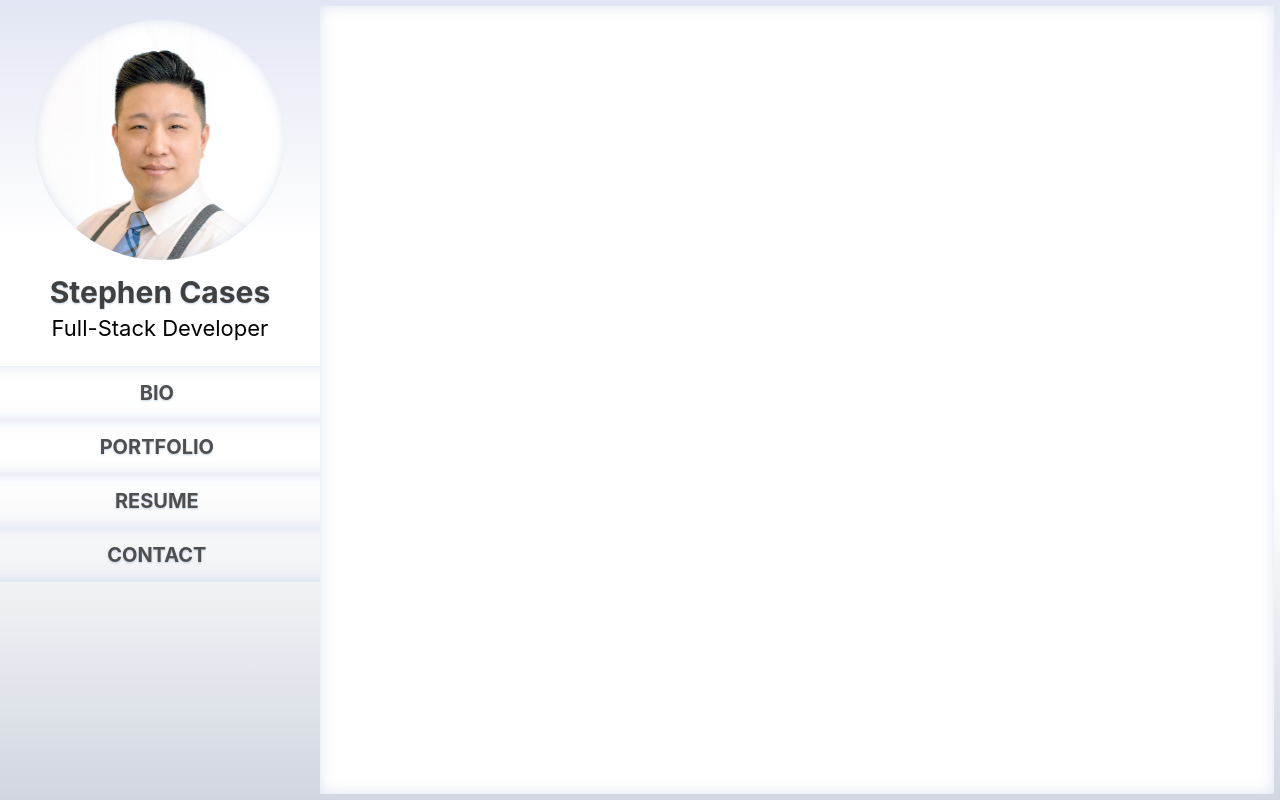
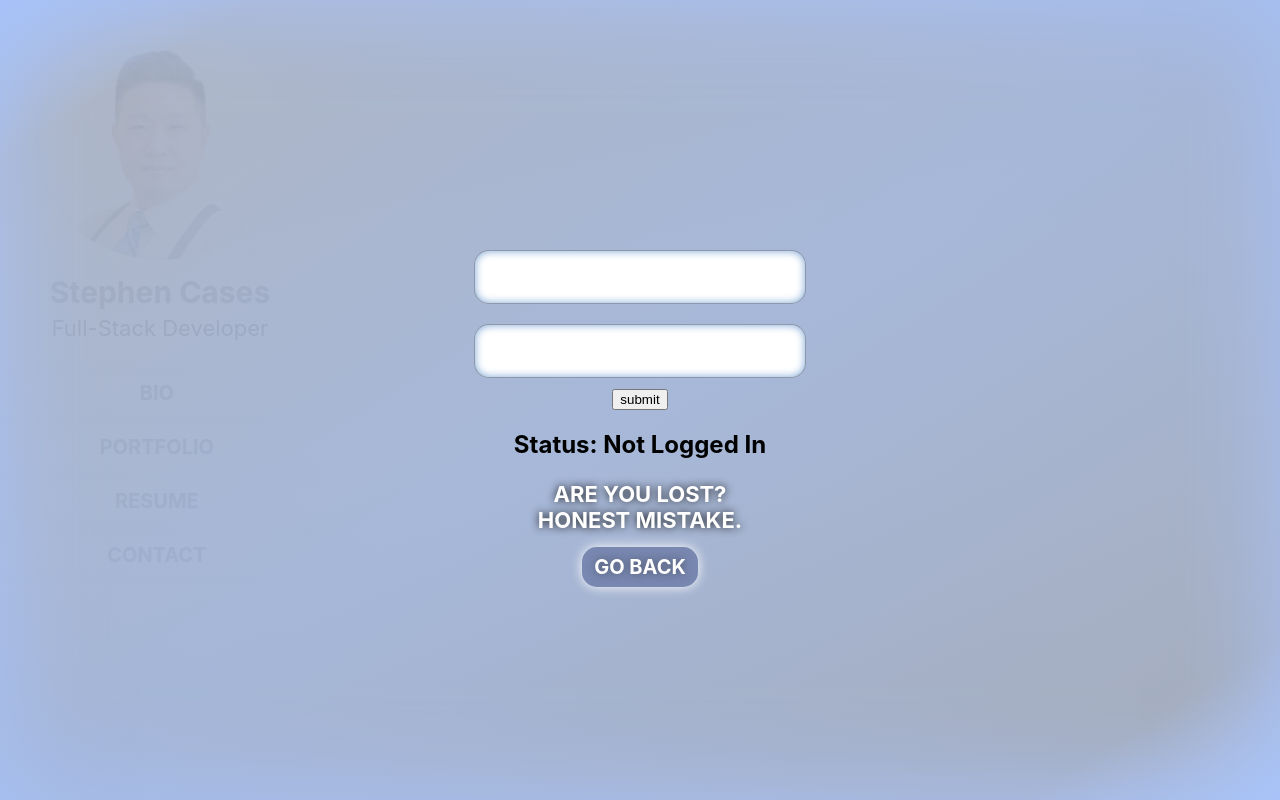
Before and after one commit to builtforsomethingbigger/stephencases.com, a React (Create React App) app: page /login in a window 1280 px wide. Built offline with nearby package versions, Linux system fonts and the light colour scheme; no server answers.

Commit message:
Authentication working

```diff
--- a/src/App.js
+++ b/src/App.js
@@ -16,10 +16,11 @@ const portfolioAPI = 'http://localhost:3001/portfolios'
 
 export default class App extends React.Component{
 
-  constructor(props) {
-    super(props);
+  constructor() {
+    super()
+
     this.state = {
-      isLoggedIn: false,
+      isLoggedIn: "Not Logged In",
       user: {},
       entries: [],
       bio: [],
@@ -29,7 +30,7 @@ export default class App extends React.Component{
 
 
   componentDidMount() {
-    this.loginStatus()
+    // this.loginStatus()
     this.fetchResumes()
     this.fetchBio()
     this.fetchPortfolio()
@@ -56,34 +57,34 @@ export default class App extends React.Component{
 //LOGIN FUNCTIONS
   handleLogin = (data) => {
     this.setState({
-      isLoggedIn: true,
+      isLoggedIn: "Logged In",
       user: data.user
     })
   }
 
-  handleLogout = (data) => {
-    this.setState({
-      isLoggedIn: false,
-      user: {}
-    })
-  }
+  // handleLogout = (data) => {
+  //   this.setState({
+  //     isLoggedIn: false,
+  //     user: {}
+  //   })
+  // }
 
-  loginStatus = () => {
-    const loginAPI = "http://localhost:3001/SignIn"
-    fetch(loginAPI, {withCredentials: true}, {
-      method:'GET',
-      mode: 'cors'
-    })
-    .then(res=>res.json())
-    .then(response => {
-      if (response.data.logged_in) {
-        this.handleLogin(response)
-      } else {
-        this.handleLogout()
-      }
-    })
-    .catch(error => console.log('api errors:', error))
-  }
+  // loginStatus = () => {
+  //   const loginAPI = "http://localhost:3001/SignIn"
+  //   fetch(loginAPI, {withCredentials: true}, {
+  //     method:'GET',
+  //     mode: 'cors'
+  //   })
+  //   .then(res=>res.json())
+  //   .then(response => {
+  //     if (response.data.logged_in) {
+  //       this.handleLogin(response)
+  //     } else {
+  //       this.handleLogout()
+  //     }
+  //   })
+  //   .catch(error => console.log('api errors:', error))
+  // }
 //END LOGIN FUNCTIONS
 
 
@@ -98,30 +99,34 @@ export default class App extends React.Component{
           />
         )}/>
         <Switch>
-          <Route exact path='/signin' render={routerProps => (
+          <Route exact path='/login' render={routerProps => (
             <Login  {...routerProps}
-              handleLogin={this.handleLogin}
+              handleSuccessfulAuth={this.handleLogin}
               loggedInStatus={this.state.isLoggedIn}
             />
           )}/>
           <div id="Main">
             <Route exact path='/bio'  render={routerProps => (
               <Bio  {...routerProps}
+              loggedInStatus={this.state.isLoggedIn}
                 bio={this.state.bio}
               />
             )}/>
             <Route exact path='/portfolio'  render={routerProps => (
               <Portfolio  {...routerProps}
+                loggedInStatus={this.state.isLoggedIn}
                 portfolio={this.state.portfolio}
               />
             )}/>
             <Route exact path='/resume'  render={routerProps => (
               <Resume  {...routerProps}
+                loggedInStatus={this.state.isLoggedIn}
                 entries={this.state.entries}
               />
             )}/>
             <Route exact path='/contact'  render={routerProps => (
               <Contact  {...routerProps}
+                loggedInStatus={this.state.isLoggedIn}
               />
             )}/>
             {/* <Route exact path='/crm/new-post' component={<PostForm />}/> */}
--- a/src/components/Home.js
+++ b/src/components/Home.js
@@ -2,7 +2,7 @@ import React from 'react'
 import { useEffect, useState } from 'react'
 import '../styles/Home.css';
 
-const Home = () => {
+const Home = (props) => {
     const [x, setX] = useState()
     const [y, setY] = useState()
     useEffect(
@@ -33,7 +33,7 @@ const Home = () => {
                 <h1>WELCOME TO MY PROFESSIONAL PORTFOLIO!</h1>
                 <h2>{`x: ${x}; y: ${y};`}</h2>
                 <h3>{returnStatement()}</h3>
-
+                <h2>Status: {props.loggedInStatus}</h2>
             </div>
         </div>
     )
--- a/src/components/profile/ProfileBanner.js
+++ b/src/components/profile/ProfileBanner.js
@@ -6,22 +6,22 @@ import '../../styles/ProfileBanner.css';
 
 const ProfileBanner = () => {
 
-    const [signInBtn, displaySignInBtn] = useState('none')
+    const [logInBtn, displayLogInBtn] = useState('none')
 
-    const signInSetState = e => {
-        if(signInBtn === 'none'){
-            displaySignInBtn('block')
+    const LogInSetState = e => {
+        if(logInBtn === 'none'){
+            displayLogInBtn('block')
         }else{
-            displaySignInBtn('none')
+            displayLogInBtn('none')
         }
     }
 
     return(
         <div id="ProfileBanner">
             <div className="menuBtn">≡</div>
-            <div id="ProfilePicture" onDoubleClick={() => signInSetState()}>
-                <Link to='/SignIn'>
-                    <div className="signin-btn" style={{display: signInBtn}} onMouseOut={() => signInSetState()}>SIGN IN</div>
+            <div id="ProfilePicture" onDoubleClick={() => LogInSetState()}>
+                <Link to='/login'>
+                    <div className="login-btn" style={{display: logInBtn}} onMouseOut={() => LogInSetState()}>LOGIN</div>
                 </Link>
             </div>
             <div id="ProfileInfo">
--- a/src/components/scases/Login.js
+++ b/src/components/scases/Login.js
@@ -1,8 +1,9 @@
 import React from 'react'
+import axios from 'axios'
 // import {Link} from 'react-router-dom'
 import '../../styles/Login.css';
 
-const loginAPI = 'http://localhost:3001/SignIn'
+const loginAPI = 'http://localhost:3001/sessions'
 export default class Login extends React.Component{
     constructor(props){
         super(props)
@@ -12,80 +13,80 @@ export default class Login extends React.Component{
     state = {
         username: '',
         password: '',
-        errors: ''
+        loginErrors:''
     }
 
     goBack(){
         this.props.history.goBack();
     }
 
-    componentDidMount() {
-        return this.props.loggedInStatus ? this.redirect() : null
-    }
-
-    onChangeHandler = e => {
-        const {name, value} = e.target
+    handleChange = e => {
         this.setState({
-            [name]: value
+            [e.target.name]: e.target.value
         })
     }
 
-    submitHandler = e => {
+    handleSubmit = e => {
         e.preventDefault()
-        const {username, password} = this.state
-        let user = {
-        username: username,
-        password: password
-        }
+        const { username, password } = this.state
 
-        fetch(loginAPI, {user}, {withCredentials: true}, {
-            method:'GET',
-            mode: 'cors'
-        })
-        .then(res=>res.json())
-        .then(response => console.log)
-        .then(response => {
-            if (response.data.logged_in) {
-                this.props.handleLogin(response.data)
-                this.redirect()
-            } else {
-                this.setState({
-                errors: response.data.errors
-                })
+        axios.post(loginAPI, {
+            user: {
+                username: username,
+                password: password
             }
         })
-        .catch(error => console.log('api errors:', error))
-    };
-
-    redirect = () => {
-    this.props.history.push('/')
-
-    // handleErrors = () => {
-    //     return (
-    //         <div>
-    //             <ul>
-    //                 {this.state.errors.map(error => {
-    //                     return <li key={error}>{error}</li>
-    //                 })}
-    //             </ul>
-    //         </div>
-    //     )
-    // }
+        .then(res=> {
+            // console.log('res from login', res)
+            if(res.data.logged_in){
+                this.props.handleSuccessfulAuth(res.data)
+            }
+        })
+        .catch(error => {
+            console.log('login error', error)
+        })
     }
 
+    // handleSubmit = e => {
+    //     e.preventDefault()
+    //     const { username, password } = this.state
+
+    //     fetch(loginAPI, {
+    //         method: 'POST',
+    //         headers: {
+    //             'Content-Type': 'application/json',
+    //             accept: 'application/json'
+    //         },
+    //         body: JSON.stringify({
+    //             user: {
+    //                 username: username,
+    //                 password: password
+    //             }
+    //         })
+    //     })
+    //     .then(res=> {
+    //         console.log('res from login', res)
+    //     })
+    //     .catch(error => {
+    //         console.log('login error', error)
+    //     })
+
+    // }
+
+
     render(){
-        const {username, password} = this.state
         return(
             <div id="LoginPage">
                 <div className="login-card">
-                    <form onSubmit={this.submitHandler}>
+                    <form onSubmit={this.handleSubmit}>
                         <div>
                             <input
                                 className="login-input"
                                 type="text"
                                 name="username"
-                                value={username}
-                                onChange={this.onChangeHandler}
+                                value={this.state.username}
+                                onChange={this.handleChange}
+                                required
                             />
                         </div>
                         <div>
@@ -93,12 +94,15 @@ export default class Login extends React.Component{
                                 className="login-input"
                                 type="password"
                                 name="password"
-                                value={password}
-                                onChange={this.onChangeHandler}
+                                value={this.state.password}
+                                onChange={this.handleChange}
+                                required
                             />
                         </div>
-                        <button type="submit" onClick={this.submitHandler}>LOGIN</button>
+                        <button type="submit" onClick={this.handleSubmit}>submit</button>
                     </form>
+                    <h2>Status: {this.props.loggedInStatus}</h2>
+
                     <div>
                         <p className="go-back-text">ARE YOU LOST?<br/>HONEST MISTAKE.</p>
                         <span className="go-back-link" onClick={() => {this.goBack()}}>GO BACK</span>
--- a/src/styles/ProfileBanner.css
+++ b/src/styles/ProfileBanner.css
@@ -27,7 +27,7 @@
 #ProfilePicture:hover{
     box-shadow: inset 0px 0px 10px rgba(138, 169, 205, 0.5);
 }
-.signin-btn{
+.login-btn{
     position: absolute;
     display: none;
     width: 100%;
@@ -42,12 +42,12 @@
     text-shadow: 0px 0px 3px rgb(86, 86, 86);
     cursor: pointer;
 
-    animation-name: signin-slideUp;
+    animation-name: login-slideUp;
     animation-duration: .6s;
     animation-iteration-count: 1;
     animation-timing-function: ease-in-out;
 }
-    @keyframes signin-slideUp {
+    @keyframes login-slideUp {
     0%  {
         bottom: -40px;
     }
@@ -55,7 +55,7 @@
         bottom: 0;
     }
   }
-.signin-btn:hover{
+.login-btn:hover{
     text-shadow: 0px 0px 3px rgb(86, 86, 86);
     padding-bottom: 8px;
     bottom: 0;
```
